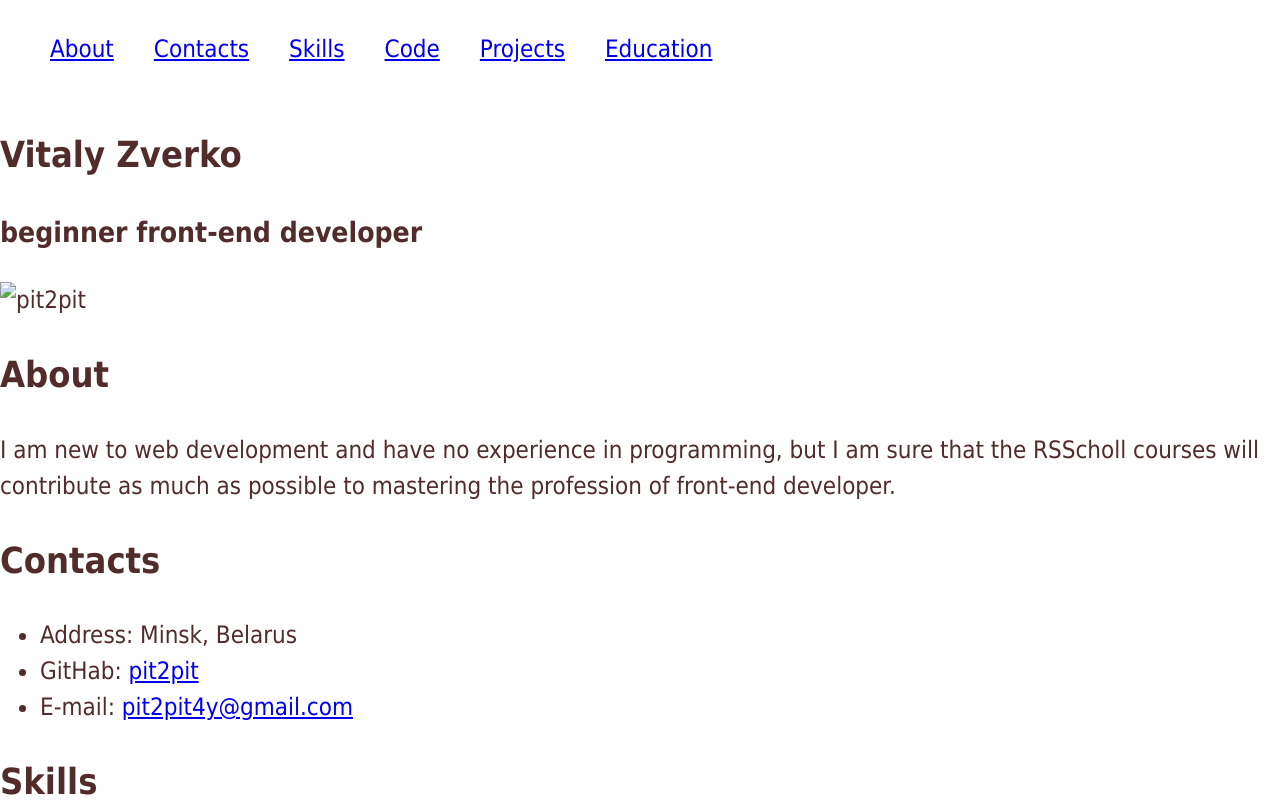
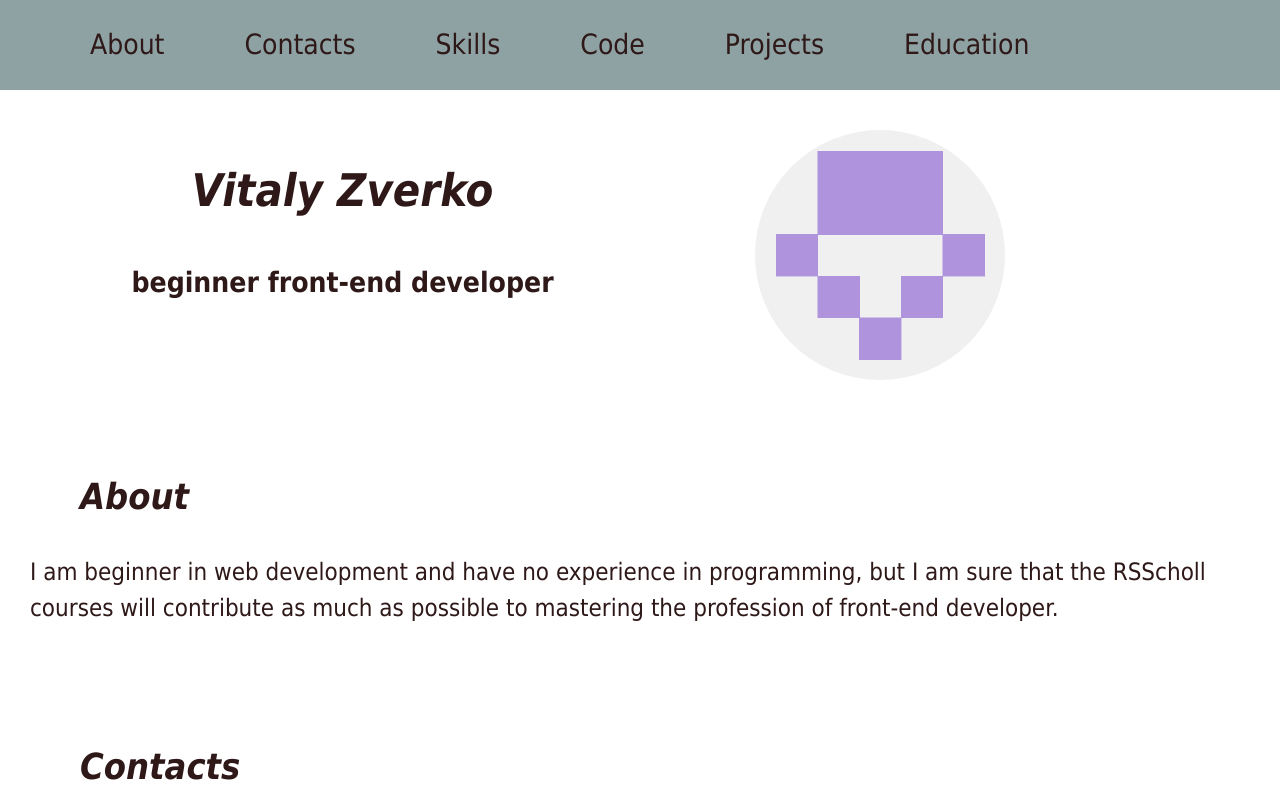
Before and after one commit to pit2pit/rsschool-cv, a plain HTML site: page index.html in a window 1280 px wide. Shown: the top 812 px of the page. Drawn offline with Linux system fonts and the light colour scheme.

Commit message:
docs:created html ahd css files

```diff
--- a/index.html
+++ b/index.html
@@ -25,15 +25,17 @@
     <div class="container">
       <section class="section" id="profile">
         <div class="section-profile">
-          <h1 class="section-title">Vitaly Zverko</h1>
+          <h1 class="section-title-name">Vitaly Zverko</h1>
           <h3 class="section-subtitle">beginner front-end developer</h3>
         </div>
-        <img src="avatar.png" alt="pit2pit">
+        <div  class="img-profile">
+          <img src="./assets/img/avatar.png" alt="pit2pit" class="section-profile-logo" width="250" height="250">
+        </div>
       </section>
       <section class="section" id="about">
         <h2 class="section-title">About</h2>
         <p>
-          I am new to web development and have no experience in programming, but I am sure that the RSScholl courses will contribute as much as possible to mastering the profession of front-end developer.
+          I am beginner in web development and have no experience in programming, but I am sure that the RSScholl courses will contribute as much as possible to mastering the profession of front-end developer.
         </p>
       </section>
       <section class="section" id="contacts">
@@ -92,8 +94,13 @@
   </main>
   <footer class="footer">
     <div class="container">
-      <div>© 2024 <a href="https://github.com/pit2pit" class="github nav-link">pit2pit</a></div>
-      <a href="https://rs.school/courses/javascript-preschool-ru" class="rss"><img src="rsschool-logo.svg" alt="RSS"></a>
+      <div class="container container-footer">
+        <p class="year">&copy; 2024</p>
+        <div>
+          <a href="https://github.com/pit2pit" class="github-nav-link">pit2pit</a>
+        </div>
+        <a href="https://rs.school/courses/javascript-preschool-ru" class="rss"><img src="./assets/img/rsschool-logo.svg" alt="RSS" width="108" height="40"></a>
+      </div>
     </div>
   </footer>
 </body>
--- a/style.css
+++ b/style.css
@@ -14,25 +14,99 @@ body {
   margin: 0;
   padding: 0;
   font: 400 24px/1.5 tahoma;
-    color: rgb(82, 43, 43);
+  color: rgb(46, 24, 24);
 }
 .container {
   max-width: 1440px;
   margin: 0 auto;
 }
 
+.main {
+  padding-top: 50px;
+}
 .nav-item {
-    margin: 0 20px;
+  margin: 0 40px;
+  font-size: 28px;
 }
+
+.nav-link {
+  text-decoration: none;
+}
+
+a {
+  text-decoration: none;
+  color: rgb(46, 24, 24);
+  transition: color 0.3s;
+}
+
+a:hover {
+  color: rgb(243, 223, 223);
+}
+
 .nav-list {
+  position: fixed;
   display: flex;
   justify-content: flex-start;
   align-items: center;
   list-style: none;
-    padding: 0 30px;
-    line-height: 50px;
+  width: 1440px;
+  height: 90px;
+  margin: 0;
+  padding: 0 50px;
+  background-color: rgb(142, 162, 163);
 }
 
 pre {
   line-height: 1;
 }
+
+#profile {
+  display: flex;
+}
+
+.section-profile {
+  width: 50%;
+  margin-top: 30px;
+  text-align: center;
+}
+
+.section {
+  margin-left: 30px;
+  padding-top: 40px;
+}
+
+.section-title {
+  margin-left: 50px;
+  padding-top: 20px;
+  font-style: italic;
+}
+
+.section-title-name {
+  font-size: 45px;
+  font-style: italic;
+}
+
+.img-profile {
+  display: flex;
+  padding-top: 40px;
+  padding-left: 100px;
+}
+
+.section-profile-logo {
+  border-radius: 50%;
+}
+
+.container-footer {
+  display: flex;
+  justify-content: space-between;
+  align-items: center;
+  background-color: rgb(142, 162, 163);
+}
+
+.year {
+  padding-left:  20px;
+}
+
+.rss {
+  padding-right: 20px;
+}
```
Lines whose indentation alone changed are shown as unchanged.
